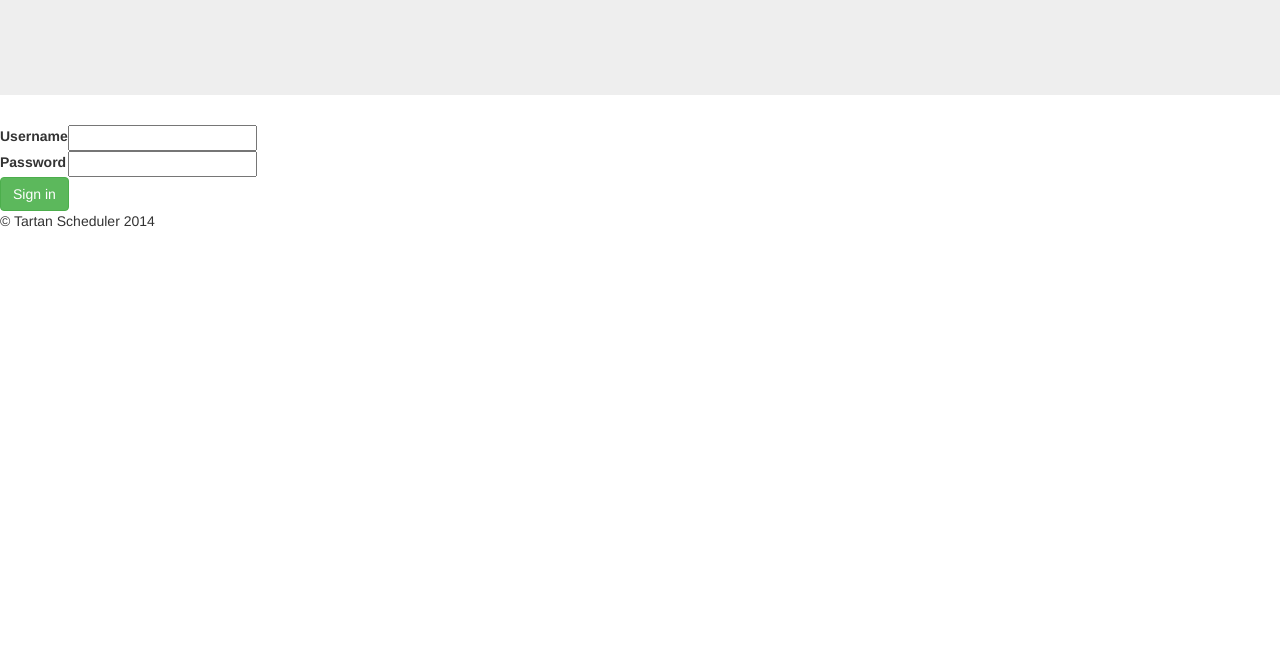
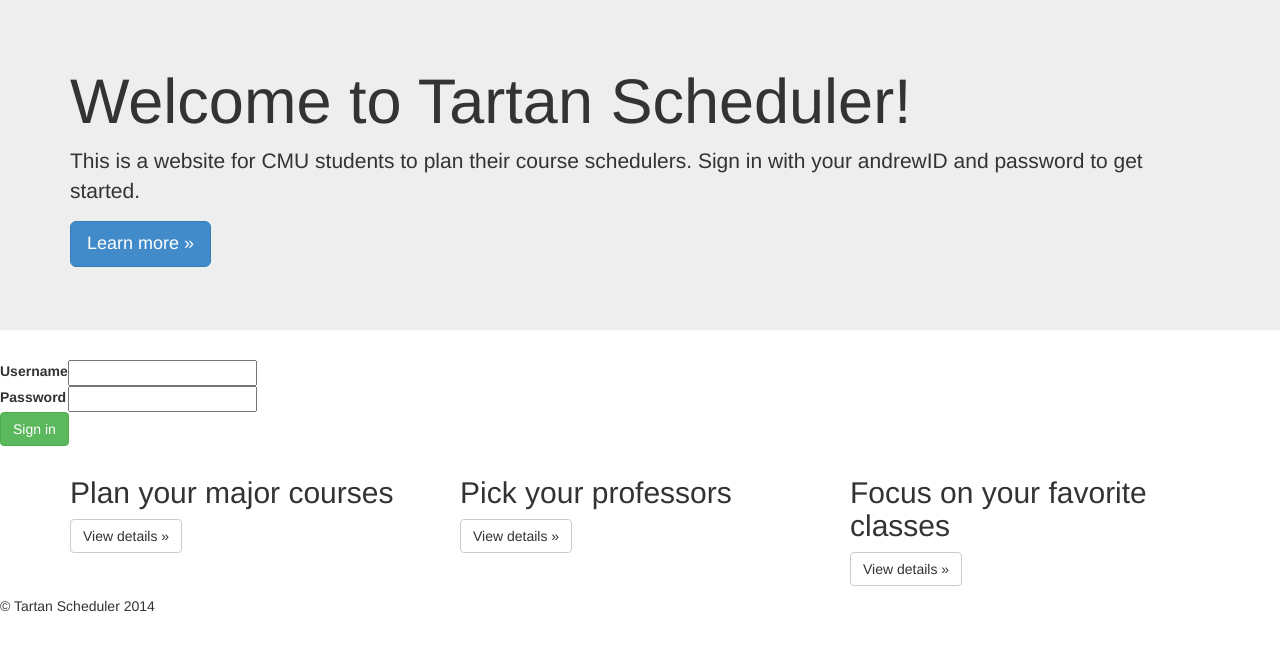
Before and after one commit to anotheranshu/cmu-scheduler, a Django app: template schedule/templates/puzzle/login.html in a window 1280 px wide. Shown: the part 51-702 px from the top of the page. Run offline with Django 3.2, Linux system fonts and the light colour scheme; the template is opened without the code that fills it, so the values that code supplies are empty, except form fields; tables that the repository leaves empty hold one stand-in row (values such as "Sample post"); form fields are guessed from the names that the template uses; parts of the project's set-up code (start-up, migrations or seed data) failed here and were passed over; some libraries are stand-ins or nearby versions.

Commit message:
Added text to login page

```diff
--- a/schedule/templates/puzzle/base.html
+++ b/schedule/templates/puzzle/base.html
@@ -41,11 +41,6 @@
       </div>
     </div>
 
-    <div class="jumbotron">
-    	<div class="container">
-    	</div>
-    </div>
-
 	<div id="content">
 		{% block content %}{% endblock %}
 	</div>
--- a/schedule/templates/puzzle/login.html
+++ b/schedule/templates/puzzle/login.html
@@ -5,9 +5,20 @@
 {% endblock %}
 
 {% block content %}
+
+    <!-- Main jumbotron for a primary marketing message or call to action -->
+    <div class="jumbotron">
+      <div class="container">
+        <h1>Welcome to Tartan Scheduler!</h1>
+        <p>This is a website for CMU students to plan their course schedulers. Sign in with your andrewID and password to get started.</p>
+        <p><a class="btn btn-primary btn-lg" id="learnmore" role="button">Learn more &raquo;</a></p>
+      </div>
+    </div>
+
 	{% if form.errors %}
 		<p>Your username and password didn't match. Please try again.</p>
 	{% endif %}
+	<p class="tab">
 		<form method="post" role="form" action="{% url 'django.contrib.auth.views.login' %}">
 			{% csrf_token %}
 			<table>
@@ -23,4 +34,34 @@
 			<button class="btn btn-success" id="submit" type="submit" value="login">Sign in</button>
 			<input type="hidden" name="next" value="{{ next }}" />
 		</form>
+	</p>
+
+	<div class="container">
+	<!-- Example row of columns -->
+	<div class="row">
+	<div class="col-md-4">
+	  <h2>Plan your major courses</h2>
+	  <p></p>
+	  <p><a class="btn btn-default" id="firstbutton" href="#" role="button">View details &raquo;</a></p>
+	</div>
+	<div class="col-md-4">
+	  <h2>Pick your professors</h2>
+	  <p></p>
+	  <p><a class="btn btn-default" id="secondbutton" href="#" role="button">View details &raquo;</a></p>
+	</div>
+	<div class="col-md-4">
+	  <h2>Focus on your favorite classes</h2>
+	  <p></p>
+	  <p><a class="btn btn-default" id="thirdbutton" href="#" role="button">View details &raquo;</a></p>
+	</div>
+	</div>
+
+    <script type="text/javascript">
+    $('#learnmore').on('click', function (e) {
+      window.location.href = "/about.html";});
+    // $('#learnmore').popover({trigger: 'hover', animate: 'true', html: false, content: 'EVERYTHING IS AWESOME'});
+    $('#firstbutton').popover({trigger: 'hover', animate: 'true', html: false, content: 'We\'ll retrieve your completed and required courses from CMU Academic Audit once you login. We only recommend semester schedules that allow you to complete your degree on time!'});
+    $('#secondbutton').popover({trigger: 'hover', animate: 'true', html: false, content: 'View Faculty Course Evaluations (FCEs) for previous semester\'s courses.  Filter your suggested schedules based on your favorite (or maybe not-so-favorite) profs!'});
+    $('#thirdbutton').popover({trigger: 'hover', animate: 'true', html: false, content: 'What are your must-take courses?  Is that special topic off-semester class with 42 prereqs only offered one more time before you graduate?  Tell us your highest priority classes, and we\'ll plan your schedule around them.'});
+    </script>
 {% endblock %}
```
Lines whose indentation alone changed are shown as unchanged.
